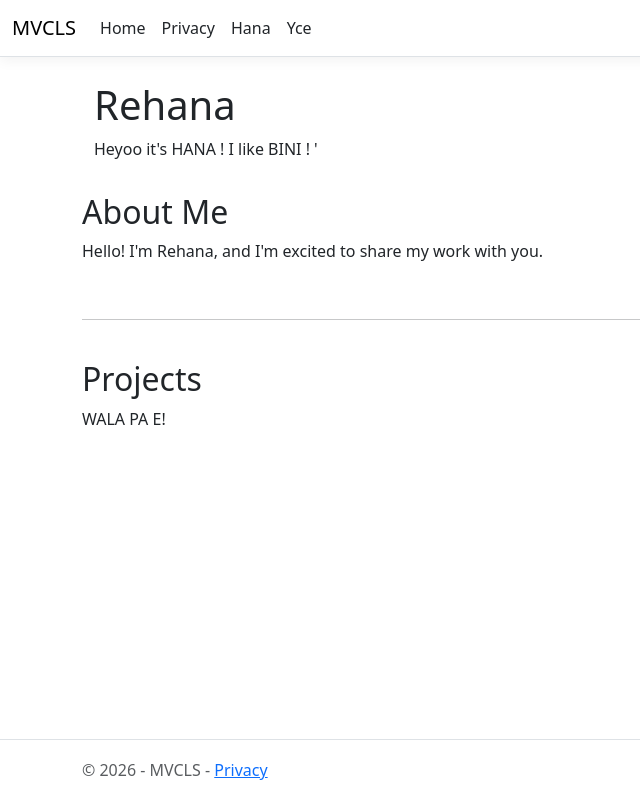
After one commit to JudhBryceLbrb/Lobarbio-Sangil.Portfolio, an ASP.NET Core app: template MVCLS/Views/Home/Hana.cshtml in a window 1280 px wide. The commit adds this page. Shown: the whole page, without its empty margins (0-640 px from the left). Run offline with ASP.NET Core 8, Linux system fonts and the light colour scheme; the template is opened without the code that fills it, so the values that code supplies are empty; style sheets or scripts are compiled from the project's sources.

Commit message:
Update Hana.cshtml content and divider

```diff
--- /dev/null
+++ b/MVCLS/Views/Home/Hana.cshtml
@@ -0,0 +1,20 @@
+@{
+    ViewData["Title"] = "Rehana";
+}
+
+<div class="container mt-4">
+    <h1>Rehana</h1>
+    <p>Heyoo it's HANA ! I like BINI ! '</p>
+</div>
+
+<section class="py-3">
+    <h2>About Me</h2>
+    <p>Hello! I'm Rehana, and I'm excited to share my work with you.</p>
+</section>
+
+<hr class="my-4" />
+
+<section class="py-3">
+    <h2>Projects</h2>
+    <p>WALA PA E!</p>
+</section>
--- a/MVCLS/Views/Shared/_Layout.cshtml
+++ b/MVCLS/Views/Shared/_Layout.cshtml
@@ -26,6 +26,11 @@
                         <li class="nav-item">
                             <a class="nav-link text-dark" asp-area="" asp-controller="Home" asp-action="Privacy">Privacy</a>
                         </li>
+                        <li class="nav-item">
+                            <a class="nav-link text-dark" asp-area="" asp-controller="Home" asp-action="Hana">Hana</a>
+                        </li>
+						<li class="nav-item">
+						<a class="nav-link text-dark" asp-area="" asp-controller="Home" asp-action="Yce">Yce</a>
                     </ul>
                 </div>
             </div>
```
Also changed, not shown: MVCLS/Controllers/HomeController.cs (+10 -0 lines), MVCLS/Views/Home/Yce.cshtml (added, +8 -0 lines).
